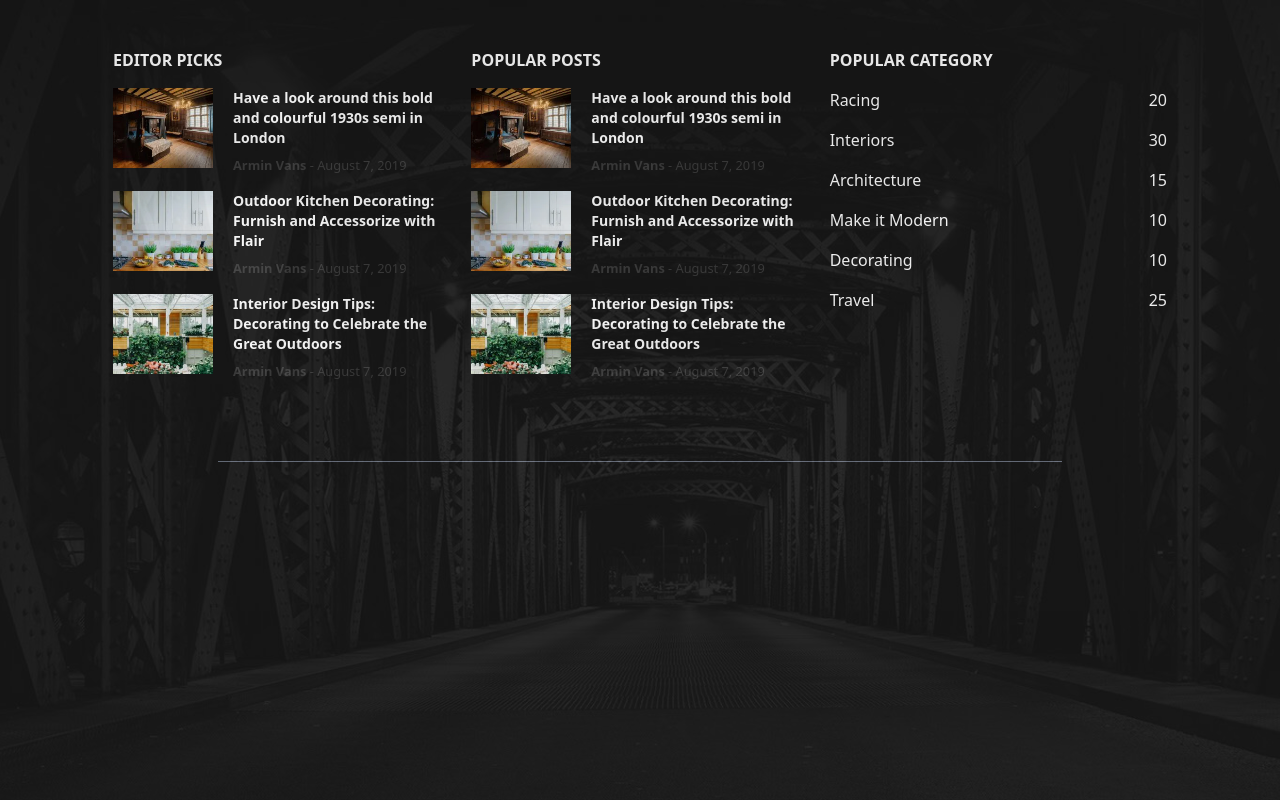
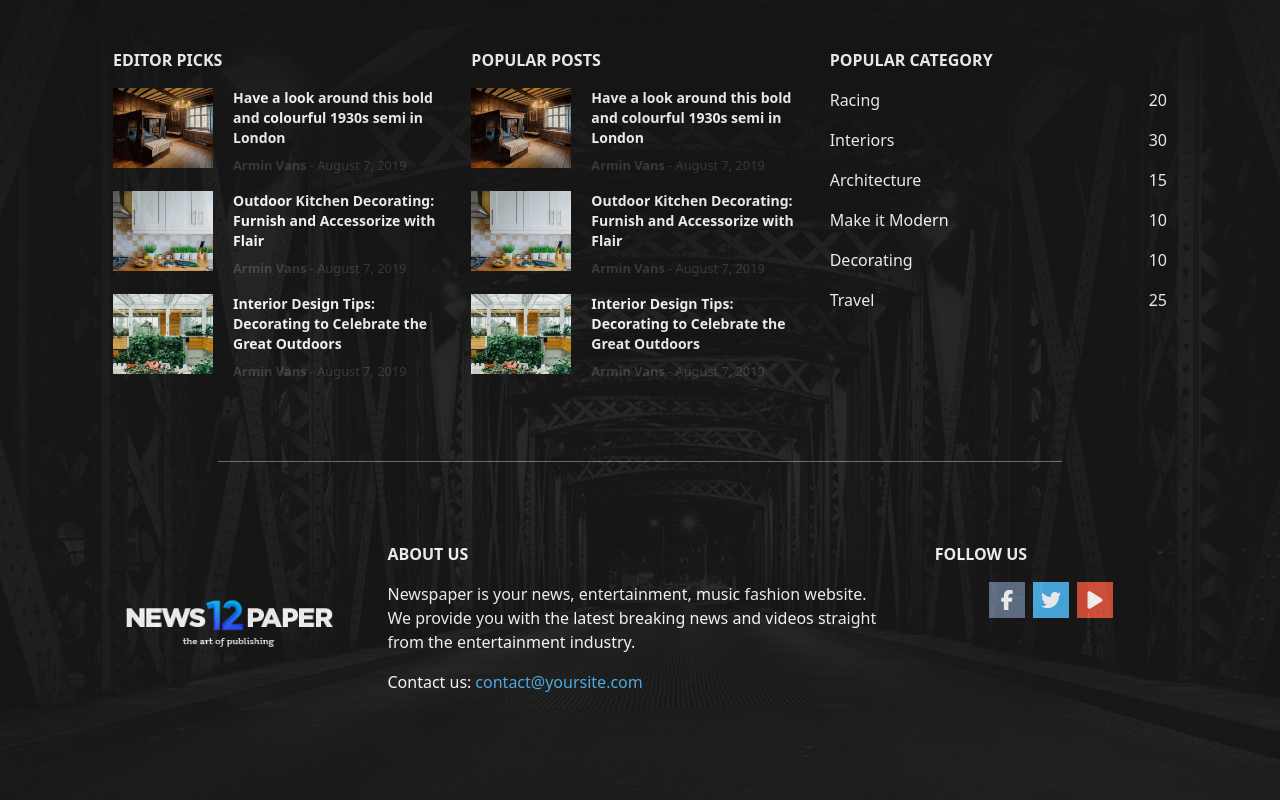
Before and after one commit to Chzmo/news-blog-website, a React (Vite) app: page / in a window 1280 px wide. Shown: the part 2692-3492 px from the top of the page. Built offline with nearby package versions, Linux system fonts and the light colour scheme.

Commit message:
working on footer

```diff
--- a/src/Sections/Footer/Footer.jsx
+++ b/src/Sections/Footer/Footer.jsx
@@ -4,12 +4,13 @@ import footerImage from "../../assets/images/footer-bg1.jpg";
 import image_105 from "../../assets/images/105-218x150.jpg.webp";
 import image_104 from "../../assets/images/104-218x150.jpg.webp";
 import image_101 from "../../assets/images/101-218x150.jpg.webp";
-import logo from "../../assets/images/np12blue-retina.png.webp";
+import logo from "../../assets/images/np12blue-white.png.webp";
 
 // import image_max from "../../assets/images/maxresdefault-7-485x360.jpg.webp";
 // import image_54 from "../../assets/images/54-485x360.jpg.webp";
 // import LinkArrows from "../../Components/LinkArrows/LinkArrows";
 import { Link } from "react-router-dom";
+import { FaFacebookF, FaPlay, FaTwitter } from "react-icons/fa6";
 
 const section_1 = [
 	{
@@ -29,7 +30,7 @@ const section_1 = [
 function Footer() {
 	return (
 		<div className='flex w-full mt-10 text-white'>
-			<div className='w-full relative  md:min-h-[800px] min-h-[1200px]'>
+			<div className='w-full relative  md:min-h-[800px] min-h-[1300px]'>
 				<div className='absolute top-0 left-0 w-full h-full'>
 					<img src={footerImage} className='w-full h-full object-cover' alt='' />
 				</div>
@@ -85,10 +86,48 @@ function Footer() {
 						<div className='w-full px-[10%] py-10 md:py-20'>
 							<div className='w-full border-b-gray-500 border-b-[1px]'></div>
 						</div>
-						<div className='flex flex-col w-full gap-4 md:gap-[2%] md:flex-row'>
-							<div className='flex items-center w-1/2'>
+						<div className='flex flex-col w-full gap-4 md:gap-[4%] md:flex-row'>
+							<div className='flex items-center md:w-[23%]'>
 								<div className='flex justify-center w-full'>
-									{/* <img src={logo} /> */}
+									<img src={logo} />
+								</div>
+							</div>
+							<div className='flex items-center md:w-[50%]'>
+								<div className='flex items-center flex-col md:items-start gap-4 w-full'>
+									<div className='flex text-white font-semibold'>ABOUT US</div>
+									<div className='text-center md:text-start'>
+										Newspaper is your news, entertainment, music fashion website. We
+										provide you with the latest breaking news and videos straight from the
+										entertainment industry.
+									</div>
+									<div className='flex gap-1 items-center'>
+										<div>Contact us: </div>
+										<div>
+											<Link className='text-[#4db2ec]'>contact@yoursite.com</Link>
+										</div>
+									</div>
+								</div>
+							</div>
+							<div className='flex md:w-[23%]'>
+								<div className='flex items-center flex-col md:items-start gap-4 w-full'>
+									<div className='flex text-white font-semibold'>FOLLOW US</div>
+									<div className='flex w-full gap-2 justify-center'>
+										<Link className='flex items-center justify-between'>
+											<span className='flex items-center justify-center bg-slate-500 text-white p-2'>
+												<FaFacebookF size={20} />
+											</span>
+										</Link>
+										<Link className='flex items-center justify-between'>
+											<span className='flex items-center justify-center bg-[#4DB2EC] text-white p-2'>
+												<FaTwitter size={20} />
+											</span>
+										</Link>
+										<Link className='flex items-center justify-between'>
+											<span className='flex items-center justify-center bg-[#da513b] text-white p-2'>
+												<FaPlay size={20} />
+											</span>
+										</Link>
+									</div>
 								</div>
 							</div>
 						</div>
```
